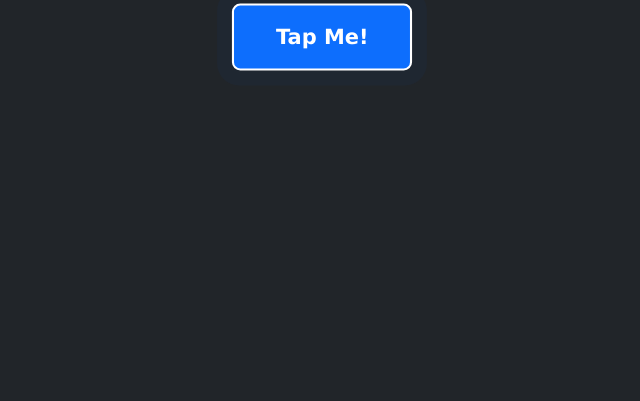
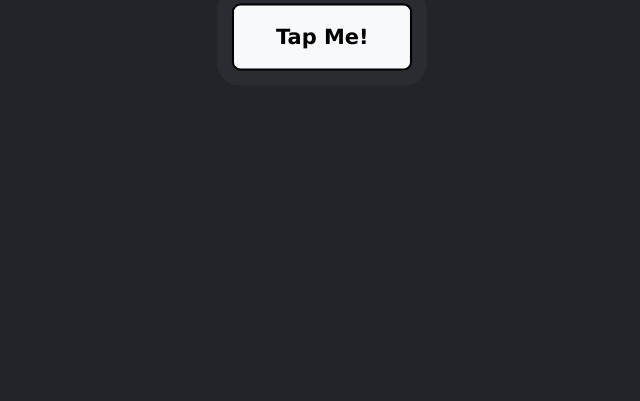
Before and after one commit to ftthafad/praktikum-pemweb-week-2, a website: page index.html in a window 1280 px wide. Shown: the part 399-800 px from the top of the page, without its empty margins (318-958 px from the left). Drawn offline with nearby package versions, Linux system fonts and the light colour scheme.

Commit message:
ganti backgroud tombol

```diff
--- a/index.html
+++ b/index.html
@@ -3,7 +3,7 @@
 <head>
     <meta charset="UTF-8">
     <meta name="viewport" content="width=device-width, initial-scale=1.0">
-    <title>Tugas Praktikum - Bootstrap & CSS</title>
+    <title>Tugas Praktikum: Tombol Animasi</title>
 
     <link rel="stylesheet" href="./node_modules/bootstrap/dist/css/bootstrap.min.css">
     <link rel="stylesheet" href="style.css">
@@ -12,7 +12,7 @@
         <div class="text-center">
             <h1 id="main-title" class="mb-4">Tap - Tap Layarnya</h1>
 
-            <button class="btn btn-primary btn-lg custom-button">
+            <button class="btn btn-light btn-lg custom-button">
                 Tap Me!
             </button>
         </div>
--- a/style.css
+++ b/style.css
@@ -1,24 +1,25 @@
 .custom-button {
     padding: 15px 40px;
-    border: 2px solid white;
+    border: 2px solid rgb(0, 0, 0);
     font-family: Verdana, sans-serif;
     font-weight: bold;
 
-    transition: background-color 0.5s ease, transform 0.3s ease;
+    transition: background-color 2.0s ease, color 2.0s ease, transform 0.3s ease;
 
-    animation: pulse 2s infinite;
+    animation: pulse 2s infinite, putar 2s infinite;
 }
 
 .custom-button:hover {
-    background-color: #0056b3;
+    background-color: #000000;
     cursor: pointer;
-    border-color: #00357a;
+    border-color: #ffffff;
+    color: #ffffff;
 }
 
 @keyframes pulse {
     0% {
         transform: scale(1);
-        box-shadow: 0 0 0 0 rgba(13, 110, 253, 0.7);
+        box-shadow: 0 0 0 0 rgba(255, 255, 255, 0.7);
     }
     70% {
         transform: scale(1.05);
```
